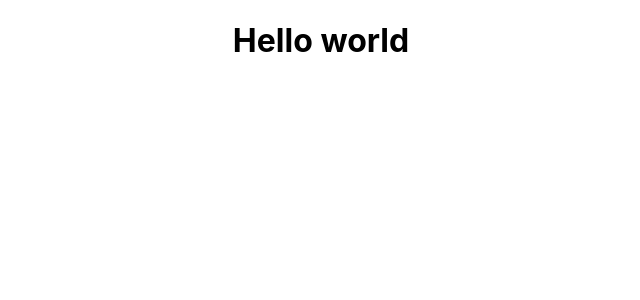
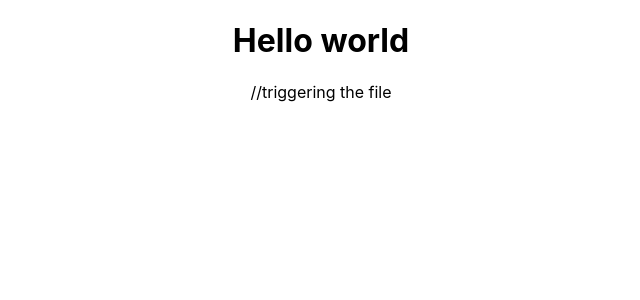
Before and after one commit to jaimehtaflexagon/react-weather-app, a React (Create React App) app: page / in a window 1280 px wide. Shown: the top 300 px of the page, without its empty margins (319-959 px from the left). Built offline with nearby package versions, Linux system fonts and the light colour scheme.

Commit message:
Update App.js

```diff
--- a/src/App.js
+++ b/src/App.js
@@ -5,6 +5,7 @@ function App() {
   return (
     <div className="App">
     <h1 className="heading"> Hello world</h1>
+    //triggering the file
     </div>
   );
 }
```
